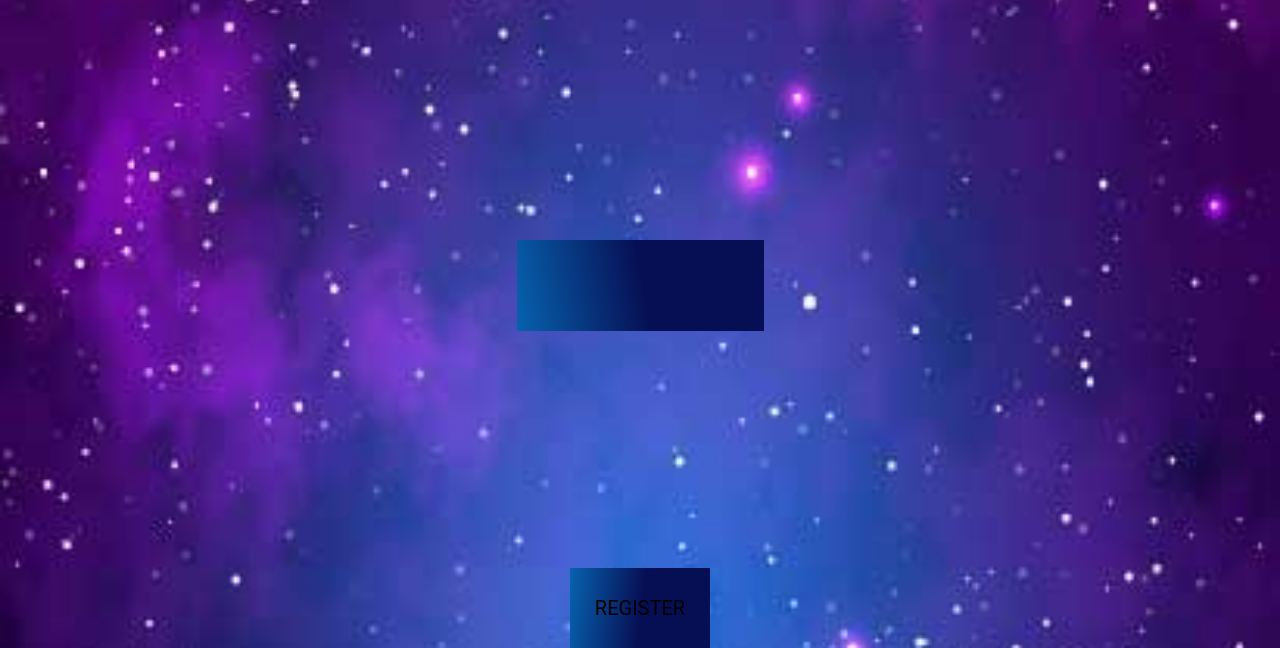
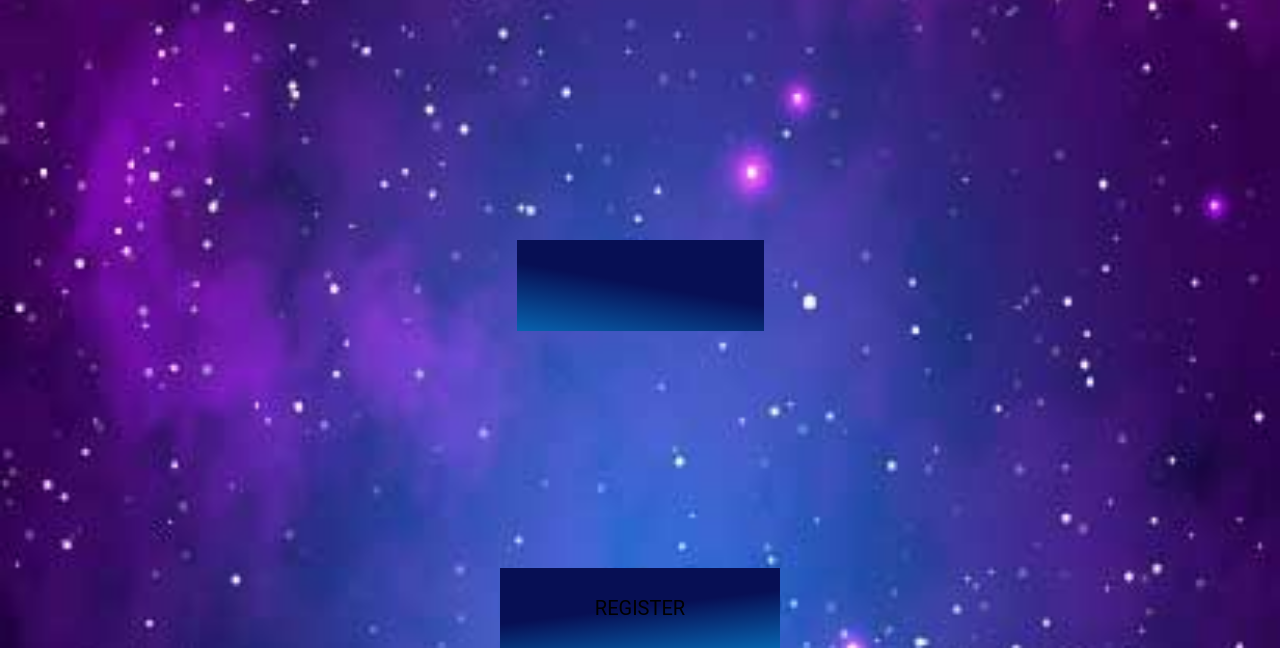
Before and after one commit to MuddySpoon/CAP2019, a PHP site: page / in a window 1280 px wide. Shown: the part 529-1177 px from the top of the page. Run offline with PHP 8.4, Linux system fonts and the light colour scheme; some libraries are stand-ins or nearby versions.

Commit message:
Update Main Menu.css

```diff
--- a/Main Menu.css
+++ b/Main Menu.css
@@ -46,7 +46,7 @@ body {
     display: flex;
     justify-content: center;
     align-items: center;
-    background: linear-gradient(80deg, rgba(7,98,174,1) 0%, rgba(7,15,84,1) 51%);
+    background: -webkit-linear-gradient(80deg, rgba(7,98,174,1) 0%, rgba(7,15,84,1) 51%);
     padding: 2.5% 0;
     margin-top: 18%;
     margin-left: auto;
@@ -76,8 +76,8 @@ body {
 
 @media screen and (max-width: 600px){
     .button .SignIn {
-        background: linear-gradient(97deg, rgba(7,98,174,1) 0%, rgba(7,15,84,1) 51%);
-        width: 70px;
+        background: -webkit-linear-gradient(97deg, rgba(7,98,174,1) 0%, rgba(7,15,84,1) 51%);
+        width: 140px;
         border-style: none;
         height: 40px;
         font-family: Roboto;
@@ -89,8 +89,8 @@ body {
 
 @media screen and (min-width: 601px){
     .button .SignIn {
-        background: linear-gradient(97deg, rgba(7,98,174,1) 0%, rgba(7,15,84,1) 51%);
-        width: 140px;
+        background: -webkit-linear-gradient(97deg, rgba(7,98,174,1) 0%, rgba(7,15,84,1) 51%);
+        width: 280px;
         border-style: none;
         height: 80px;
         font-family: Roboto;
```
